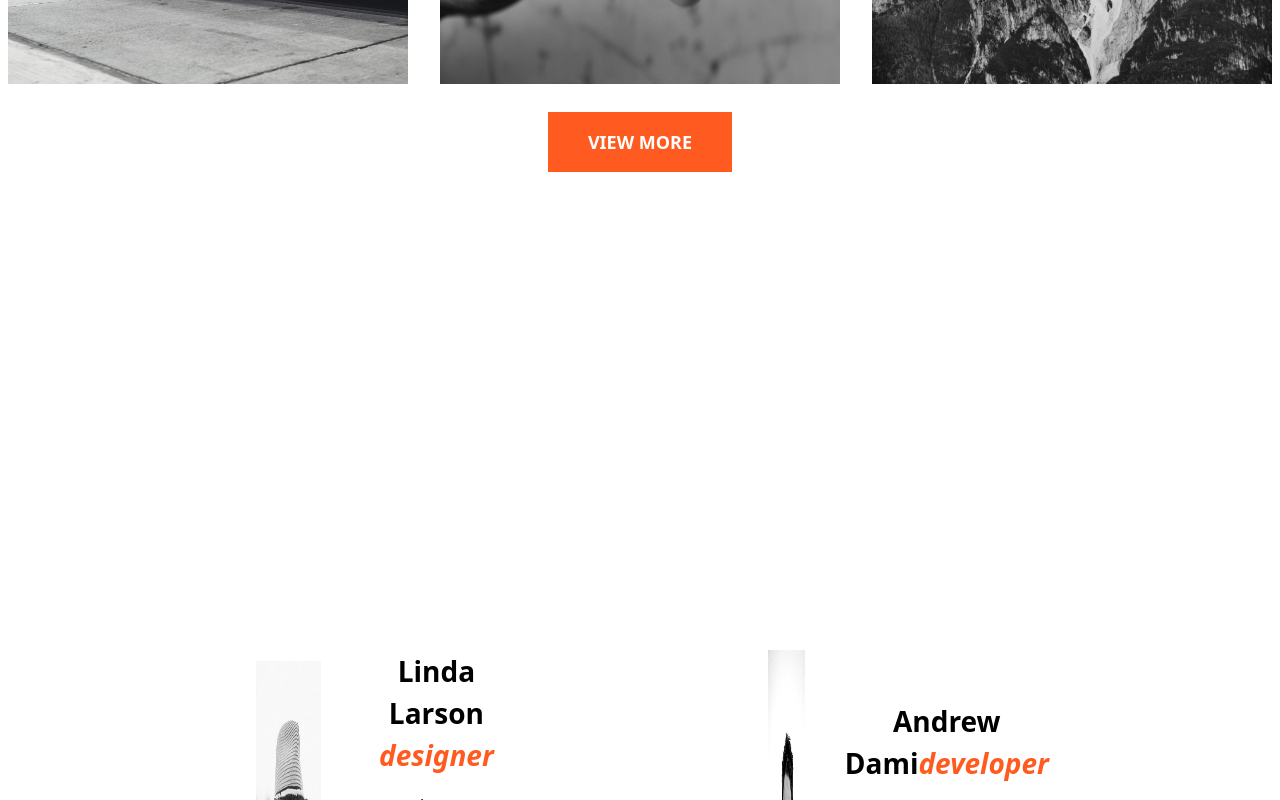
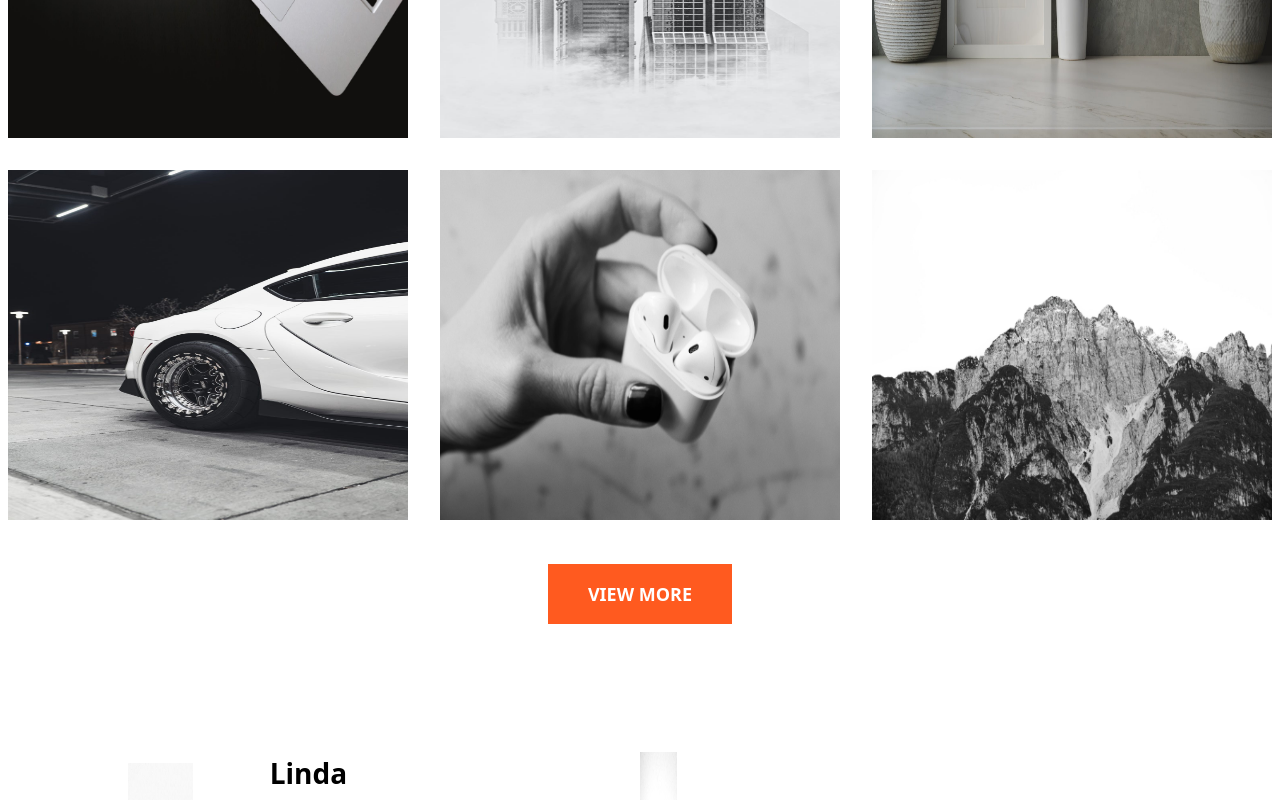
Before and after one commit to gulceabaci/PortfolioWebsite, a React (Create React App) app in the folder portfolio-website/: page / in a window 1280 px wide. Shown: the part 2676-3476 px from the top of the page. Built offline with nearby package versions, Linux system fonts and the light colour scheme.

Commit message:
finished

```diff
--- a/portfolio-website/src/index.css
+++ b/portfolio-website/src/index.css
@@ -18,6 +18,3 @@
     width: 3rem;
     height: 3rem;
 }
-#portfolio {
-    margin-top: -420px;
-}
--- a/portfolio-website/src/sections/Clients.js
+++ b/portfolio-website/src/sections/Clients.js
@@ -6,7 +6,7 @@ import client2 from '../assets/images/client2.jpg';
 
 function Clients() {
   return (
-    <section id='testimonial' className='w-full flex flex-col justify-center items-center h-[700px] lg:h-[700px]'>
+    <section id='testimonial' className='w-full flexz flex-col justify-center items-center h-[800px] lg:h-[600px]'>
       <Carousel className='w-full lg:w-[80%]' id='clients' slideInterval={2000} indicators={false}>
         <div className='flex items-center justify-between flex-col lg:flex-row w-full px-4 lg:px-32 gap-10'>
           <div id='client-img' className='w-[50%] lg:w-[30%]'>
--- a/portfolio-website/src/sections/Portfolio.js
+++ b/portfolio-website/src/sections/Portfolio.js
@@ -11,7 +11,7 @@ import pic8 from '../assets/images/pic8.jpeg';
 
 function Portfolio() {
   return (
-    <section id="portfolio" className="w-full py-32 h-fit flex justify-center items-center gap-1 flex-col">
+    <section id="portfolio" className="w-full py-32 h-fit flex justify-center items-center gap-5 flex-col">
       <h1 className='text-center text-5xl font-bold text-black'>My Works</h1>
       <div id='gallery' className='flex  flex-wrap justify-center items-center gap-8 mt-8'>
         <img src={pic} alt='' className='w-[400px] h-[350px] cursor-pointer'/>
```
